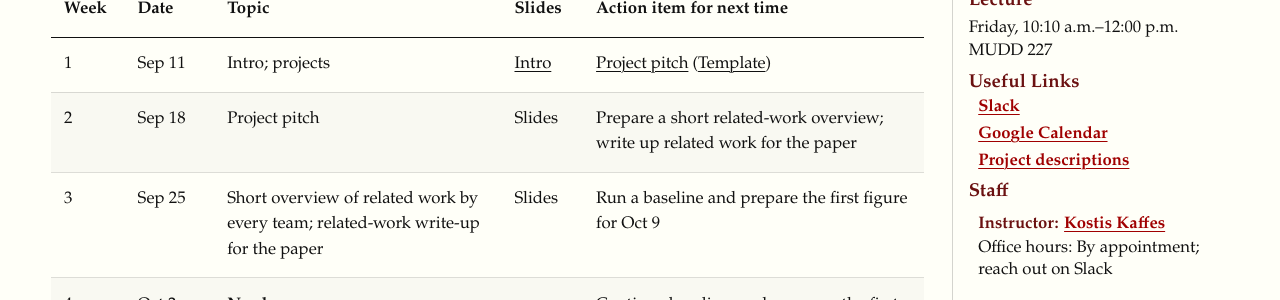
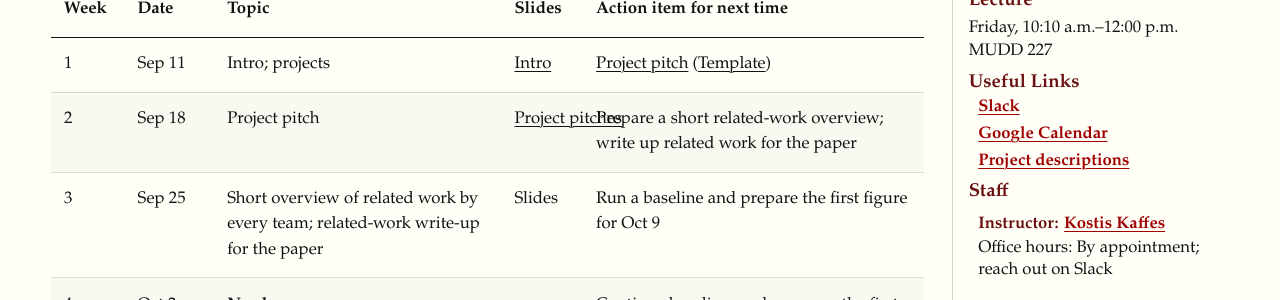
Before and after one commit to Columbia-DAP-Lab/agentic-systems, a Jekyll site: the page built from index.md, in a window 1280 px wide and 900 px high, scrolled down 1577 px. Shown: the part 149-449 px from the top of the window. Built offline with Jekyll 4.4.1, drawn with Linux system fonts in a browser that asks for light colours.

Commit message:
Add September 18 project pitch slides

```diff
--- a/docs/index.html
+++ b/docs/index.html
@@ -127,7 +127,7 @@
         <td>2</td>
         <td>Sep 18</td>
         <td>Project pitch</td>
-        <td>Slides</td>
+        <td><a href="/agentic-systems/assets/slides/project-pitches.pdf">Project pitches</a></td>
         <td>Prepare a short related-work overview; write up related work for the paper</td>
       </tr>
       <tr>
--- a/index.md
+++ b/index.md
@@ -64,7 +64,7 @@ Broad questions include:
 | Week | Date | Topic | Slides | Action item for next time |
 | --- | --- | --- | --- | --- |
 | 1 | Sep 11 | Intro; projects | [Intro]({{ site.baseurl }}/assets/slides/intro.pdf) | [Project pitch]({{ site.baseurl }}/assets/slides/intro.svg) ([Template](https://docs.google.com/presentation/d/1NckcYtXcqGHQG9jKxJEJEZ-79LHxtctmKXTGCCmAFA8/edit?slide=id.p#slide=id.p)) |
-| 2 | Sep 18 | Project pitch | Slides | Prepare a short related-work overview; write up related work for the paper |
+| 2 | Sep 18 | Project pitch | [Project pitches]({{ site.baseurl }}/assets/slides/project-pitches.pdf) | Prepare a short related-work overview; write up related work for the paper |
 | 3 | Sep 25 | Short overview of related work by every team; related-work write-up for the paper | Slides | Run a baseline and prepare the first figure for Oct 9 |
 | 4 | Oct 2 | **No class** | — | Continue baseline work; prepare the first figure for Oct 9 |
 | 5 | Oct 9 | Run a baseline; show the first figure | Slides | Draft the motivation and research story |
```
Also changed, not shown: 2 other files.
